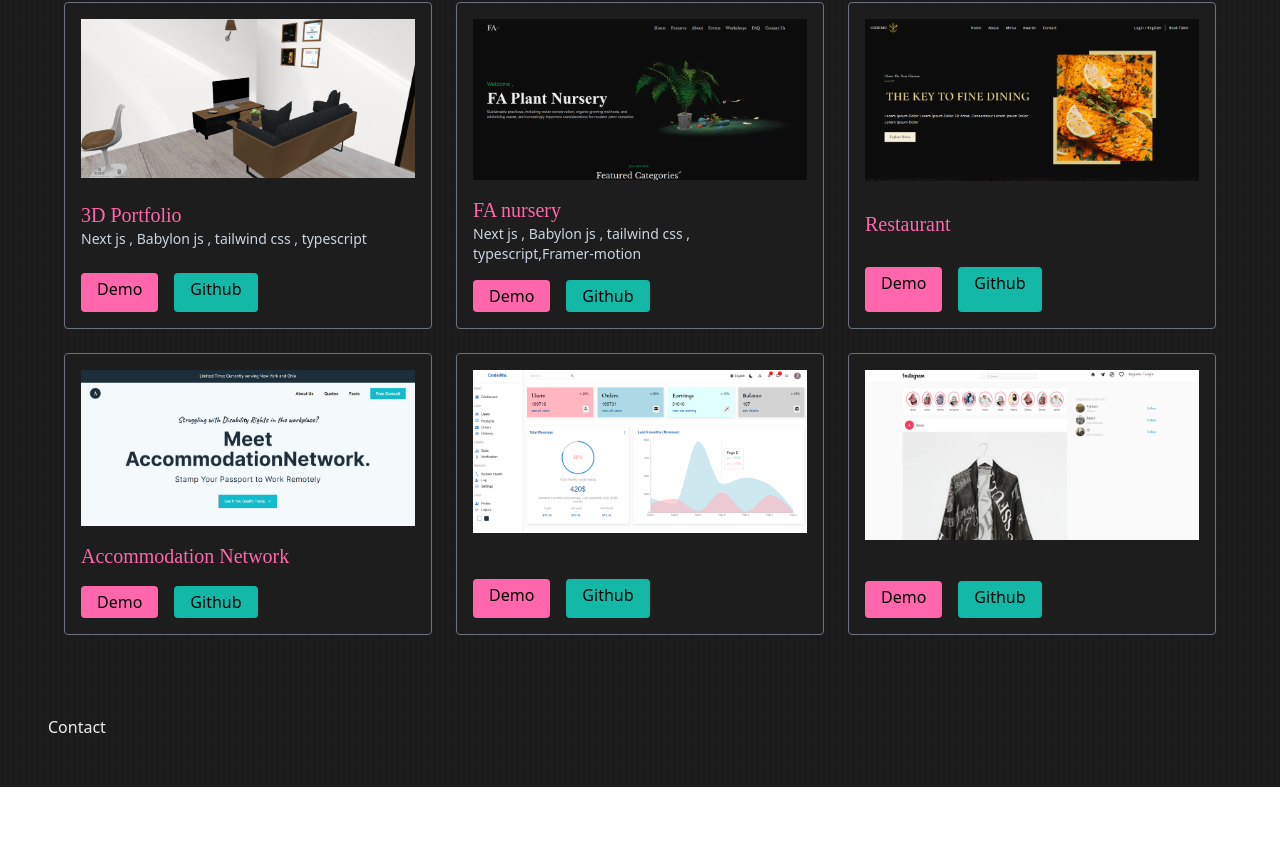
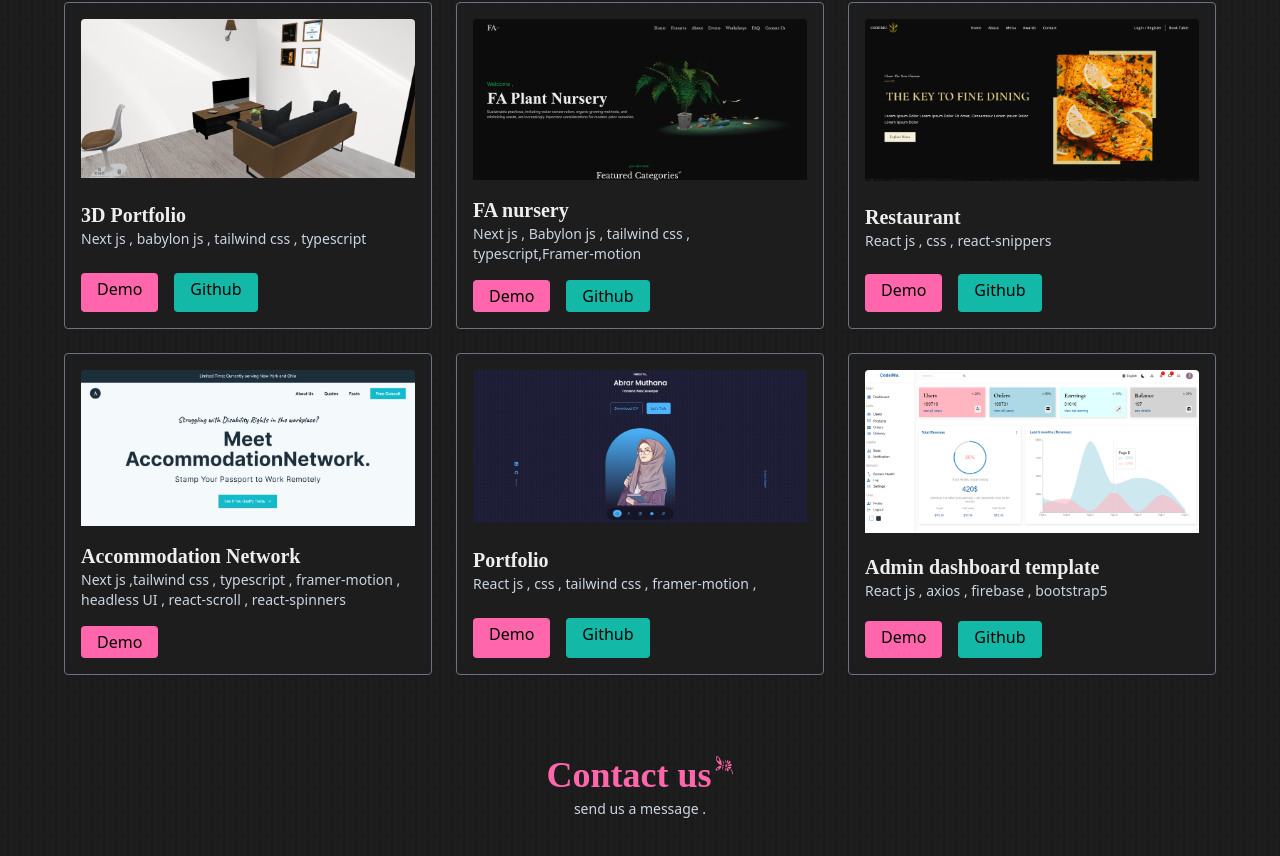
Before and after one commit to abrar997/portfolio-2024, a Next.js app: page / in a window 1280 px wide. Shown: the part 1800-2656 px from the top of the page. Before the commit the page ends 2587 px from the top, so only its background shows below. Built offline with nearby package versions, Linux system fonts and the light colour scheme.

Commit message:
complete project page and spacing between items

```diff
--- a/src/app/layout.tsx
+++ b/src/app/layout.tsx
@@ -1,8 +1,5 @@
 import type { Metadata } from "next";
-import { Inter } from "next/font/google";
 import "./globals.css";
-
-// const inter = Inter({ subsets: ["latin"] });
 
 export const metadata: Metadata = {
   title: "Abrar Muthana Rakea",
--- a/src/app/page.tsx
+++ b/src/app/page.tsx
@@ -105,9 +105,9 @@ const projects = [
     id: 1,
     title: "3D Portfolio",
     url: "./assets/port.png",
-    skillsUsed: "Next js , Babylon js , tailwind css , typescript",
-    github: "",
-    demo: "",
+    skillsUsed: "Next js , babylon js , tailwind css , typescript",
+    github: "https://github.com/abrar997/3d-first",
+    demo: "https://3d-first.vercel.app/",
   },
   {
     id: 2,
@@ -115,40 +115,40 @@ const projects = [
     url: "./assets/FA.png",
     skillsUsed:
       "Next js , Babylon js , tailwind css , typescript,Framer-motion",
-    github: "",
-    demo: "",
+    github: "https://github.com/abrar997/3d-project2",
+    demo: "https://3d-project2.vercel.app/",
   },
   {
     id: 3,
     title: "Restaurant",
     url: "./assets/rest.png",
-    skillsUsed: "",
-    github: "",
-    demo: "",
+    skillsUsed: "React js , css , react-snippers",
+    github: "https://github.com/abrar997/RESTURANT-ME",
+    demo: "https://sweet-praline-474c1a.netlify.app/#home",
   },
   {
     id: 4,
     title: "Accommodation Network",
     url: "./assets/tech.png",
-    skillsUsed: "",
-    github: "",
-    demo: "",
+    skillsUsed:
+      "Next js ,tailwind css , typescript , framer-motion , headless UI , react-scroll , react-spinners",
+    demo: "https://www.accommodation.network/",
   },
   {
     id: 5,
-    title: "",
-    url: "./assets/admin.png",
-    skillsUsed: "",
-    github: "",
+    title: "Portfolio",
+    url: "./assets/port2.png",
+    skillsUsed: "React js , css , tailwind css , framer-motion , ",
+    github: "https://github.com/abrar997/test",
     demo: "",
   },
   {
     id: 6,
-    title: "",
-    url: "./assets/insta.png",
-    skillsUsed: "",
-    github: "",
-    demo: "",
+    title: "Admin dashboard template",
+    url: "./assets/admin.png",
+    skillsUsed: "React js , axios , firebase , bootstrap5",
+    github: "https://github.com/abrar997/Admin-dashboard-MEE",
+    demo: "https://funny-maamoul-5e654c.netlify.app/",
   },
 ];
 export default function Home() {
@@ -160,7 +160,7 @@ export default function Home() {
           backgroundImage: "url('/assets/bg.png')",
           backgroundSize: "6px",
         }}
-        className="lg:p-12 grid lg:gap-20 gap-6 p-4"
+        className="lg:p-12 grid lg:gap-20 gap-12 p-4"
       >
         <First />
         <Skills
--- a/src/components/Contact.tsx
+++ b/src/components/Contact.tsx
@@ -1,5 +1,23 @@
 import React from "react";
+import Title from "./reusable/Title";
+
+const social = [
+  { id: 1, title: "", url: "", text: "" },
+  { id: 1, title: "", url: "", text: "" },
+  { id: 1, title: "", url: "", text: "" },
+  { id: 1, title: "", url: "", text: "" },
+];
 
 export default function Contact() {
-  return <div>Contact</div>;
+  return (
+    <div className="grid gap-3 lg:gap-6">
+      <Title subtitle="send us a message" title="Contact us" />
+      <div className="grid grid-cols-2 lg:gap-12 gap-3">
+        <h1></h1>
+        <ul>
+          <li></li>
+        </ul>
+      </div>
+    </div>
+  );
 }
--- a/src/components/Header.tsx
+++ b/src/components/Header.tsx
@@ -5,6 +5,7 @@ import { GiButterflyFlower } from "react-icons/gi";
 import { BiMenu } from "react-icons/bi";
 import { AnimatePresence, motion } from "framer-motion";
 import { CgClose } from "react-icons/cg";
+
 const menu = [
   { id: 1, title: "home", ref: "/" },
   { id: 2, title: "about", ref: "/" },
--- a/src/components/Projects.tsx
+++ b/src/components/Projects.tsx
@@ -1,5 +1,7 @@
+"use client";
 import React from "react";
 import Title from "./reusable/Title";
+import { motion } from "framer-motion";
 
 interface ProjectsData {
   data: {
@@ -7,7 +9,7 @@ interface ProjectsData {
     title: string;
     url: string;
     skillsUsed: string;
-    github: string;
+    github?: string;
     demo: string;
   }[];
 }
@@ -15,16 +17,19 @@ interface ProjectsData {
 export default function Projects(props: ProjectsData) {
   return (
     <div className="grid gap-3 lg:gap-6">
-      <Title subtitle="Welcome in my galley" title="Projects" />
+      <Title subtitle="welcome in my galley" title="Projects" />
       <div className="grid lg:grid-cols-3 lg:gap-6 gap-4 lg:px-4">
-        {props.data.map((item) => (
-          <div
+        {props.data.map((item, i) => (
+          <motion.div
+            initial={{ y: 50 }}
+            whileInView={{ y: 0 }}
+            transition={{ duration: 0.5, delay: i / 10 }}
             key={item.id}
             className="grid p-2 lg:p-4 gap-4 rounded border border-gray-500 hover:border-gray-400 transition-all duration-300 bg-main"
           >
-            <img src={item.url} alt="" />
+            <img src={item.url} className="rounded rounded-b-none" alt="" />
             <div>
-              <h1 className="text-xl font-primary text-primary">
+              <h1 className="text-xl font-primary font-semibold">
                 {item.title}
               </h1>
               <h2 className="text-text text-sm">{item.skillsUsed}</h2>
@@ -32,18 +37,22 @@ export default function Projects(props: ProjectsData) {
             <div className="flex gap-4 text-black">
               <a
                 href={item.demo}
-                className="bg-primary hover:bg-opacity-80  rounded px-4 py-1"
+                target="_blank"
+                className="bg-primary hover:bg-opacity-80 rounded px-4 py-1"
               >
                 Demo
               </a>
-              <a
-                href={item.github}
-                className="bg-teal-500 hover:bg-opacity-80  rounded px-4 py-1"
-              >
-                Github
-              </a>
+              {item.github && (
+                <a
+                  href={item.github}
+                  target="_blank"
+                  className="bg-teal-500 hover:bg-opacity-80 rounded px-4 py-1"
+                >
+                  Github
+                </a>
+              )}
             </div>
-          </div>
+          </motion.div>
         ))}
       </div>
     </div>
--- a/src/components/Skills.tsx
+++ b/src/components/Skills.tsx
@@ -13,13 +13,11 @@ interface SkillsProps {
   tools: { id: number; name: string }[];
 }
 export default function Skills({ frontend, language, tools }: SkillsProps) {
-  // const DivProps =
-  //   "border rounded p-4 lg:bg-transparent bg-main flex flex-col gap-1 h-full gap-3 border-gray-500 hover:shadow-xl transition-all duration-300";
   const ulProps = "gap-1 grid";
   const liProps = "flex gap-1 items-center";
 
   return (
-    <div className="lg:bg-main grid gap-3 lg:gap-6 rounded lg:shadow-lg lg:p-4 py-8 lg:py-12 lg:px-40 overflow-hidden">
+    <div className="lg:bg-[#222222] lg:mx-2 grid gap-3 lg:gap-6 rounded lg:shadow-lg lg:py-12 lg:px-40 overflow-hidden">
       <Title subtitle="what skills i have" title="Skills" />
       <div className="grid lg:grid-cols-3 gap-4 lg:gap-12 lg:items-start overflow-hidden text-text">
         <motion.div
```
Also changed, not shown: public/assets/insta.png (deleted), public/assets/port2.png (added).
